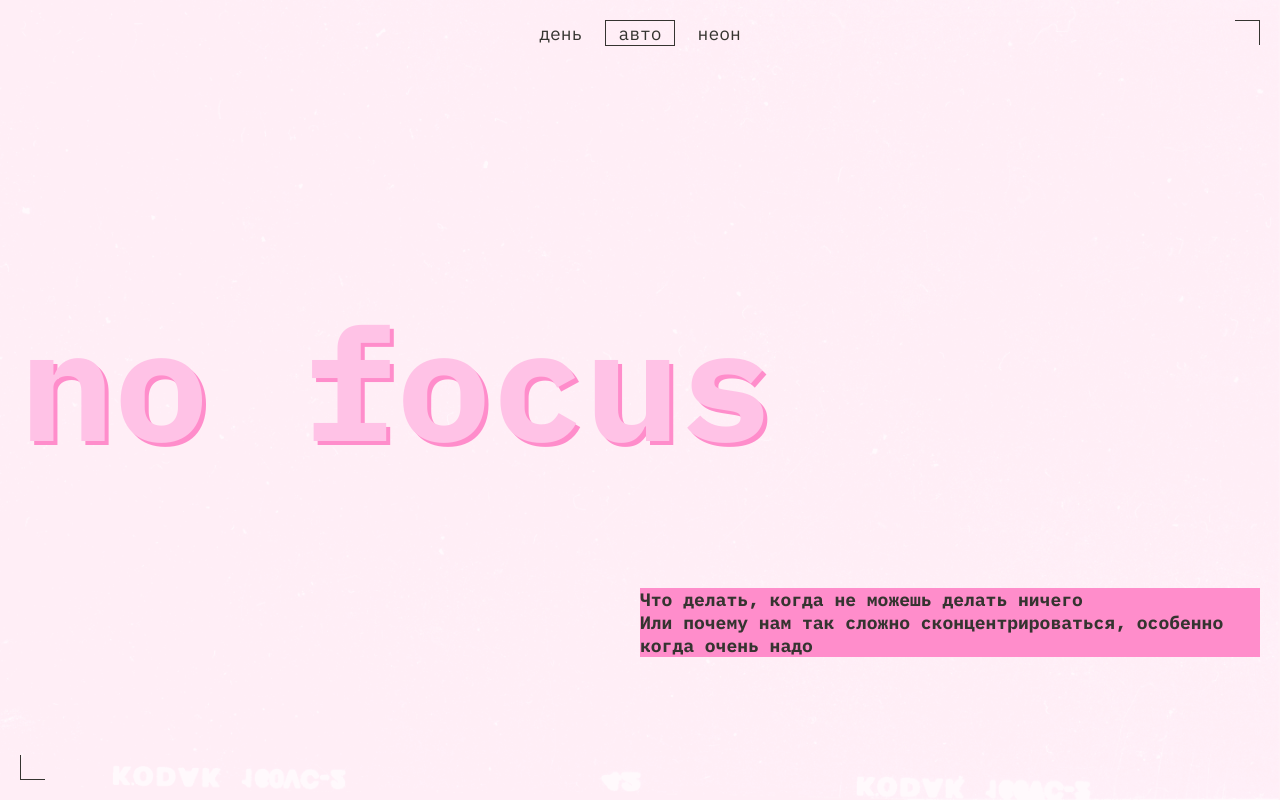
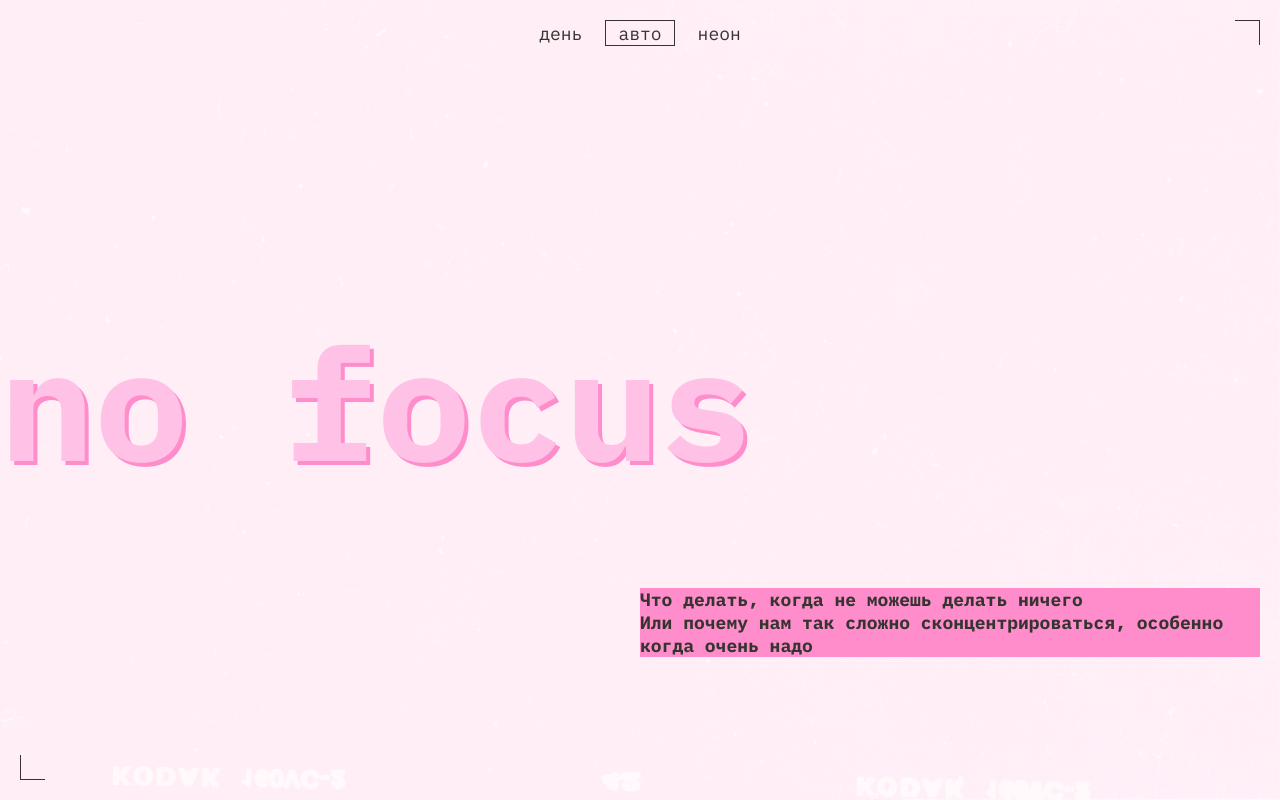
Before and after one commit to Kate-Chernova/slozhno-sosredotochitsya-fd, a plain HTML site: page index.html in a window 1280 px wide. Shown: the top 800 px of the page. Drawn offline with Linux system fonts and the light colour scheme.

Commit message:
испарвления 1

```diff
--- a/styles/style.css
+++ b/styles/style.css
@@ -247,7 +247,8 @@
   }
 
   .header__title {
-    grid-column: 1 / span 2;
+    grid-column: 1 / 3;
+    margin-left: -20px;
     font-size: clamp(7.5rem, 0.5625rem + 14.4531vw, 9.8125rem);
   }
 
@@ -344,6 +345,10 @@
     flex-direction: row;
   }
 
+  .header__title {
+    padding-top: 20px;
+  }
+
   .hard-to-concentrate, .concentration-tips {
     grid-template-columns:  1fr 2.06fr;
   }
```
